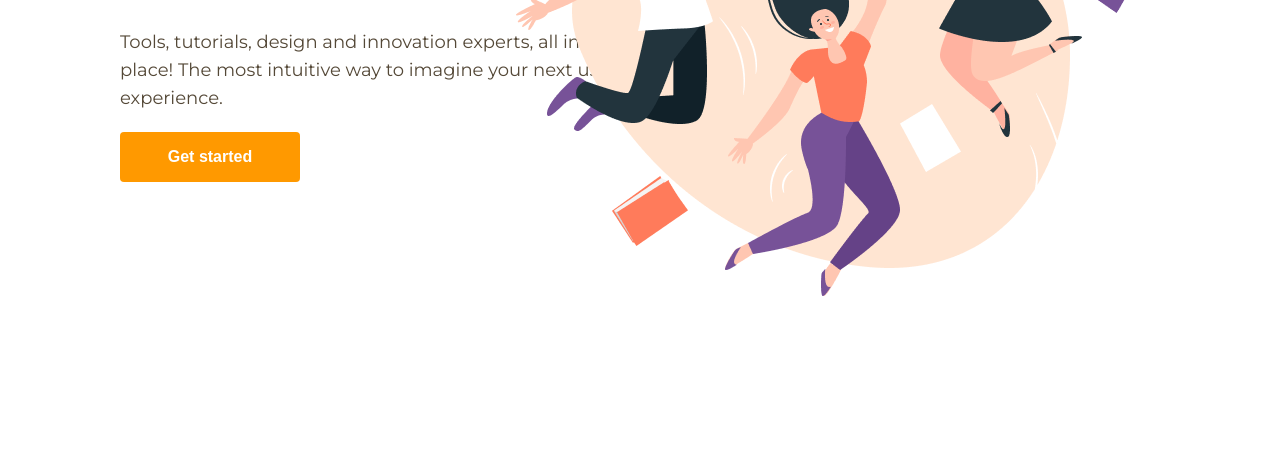
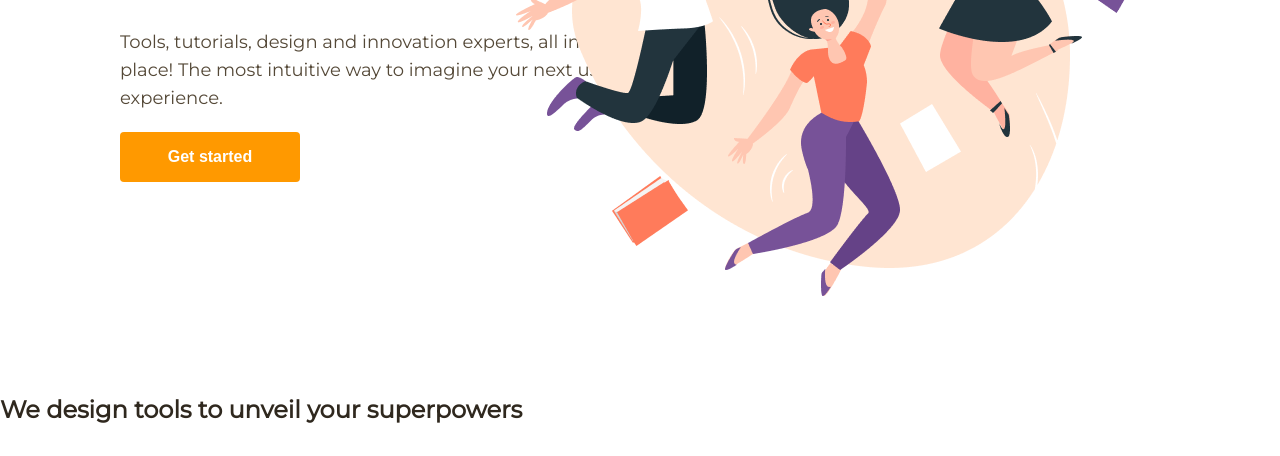
Before and after one commit to viktoria2123/IT-Lessons, a plain HTML site: page Lesson08/index.html in a window 1280 px wide. Shown: the part 344-800 px from the top of the page. Drawn offline with Linux system fonts and the light colour scheme.

Commit message:
product start

```diff
--- a/Lesson08/index.html
+++ b/Lesson08/index.html
@@ -72,24 +72,21 @@
                 <img class="header__content-img" src="./img/img-three.png" alt="">
             </div>
 
+        </section>
+        <!--header-conteend end-->
 
+        <!--product-->
 
+        <section class="product">
+            <h2>
+                We design tools to unveil your superpowers
+            </h2>
 
+            <div class="product__cards">
+
+            </div>
 
         </section>
-
-
-
-
-
-
-
-
-
-
-
-        <!--header-conteend-->
-
 
 
 
```
